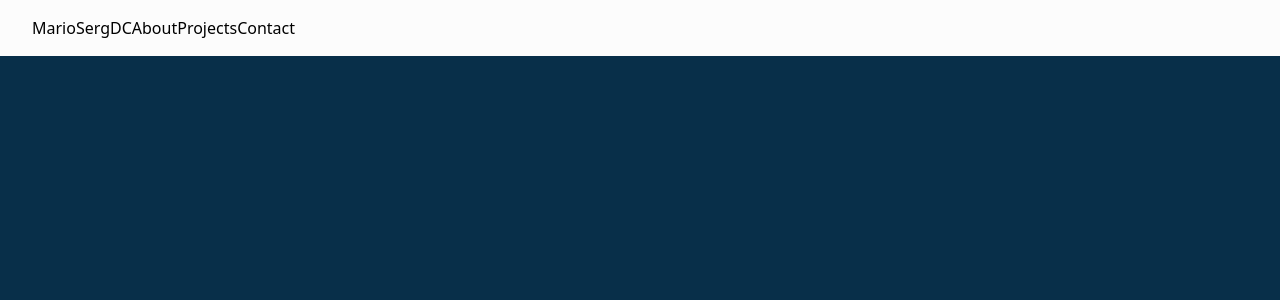
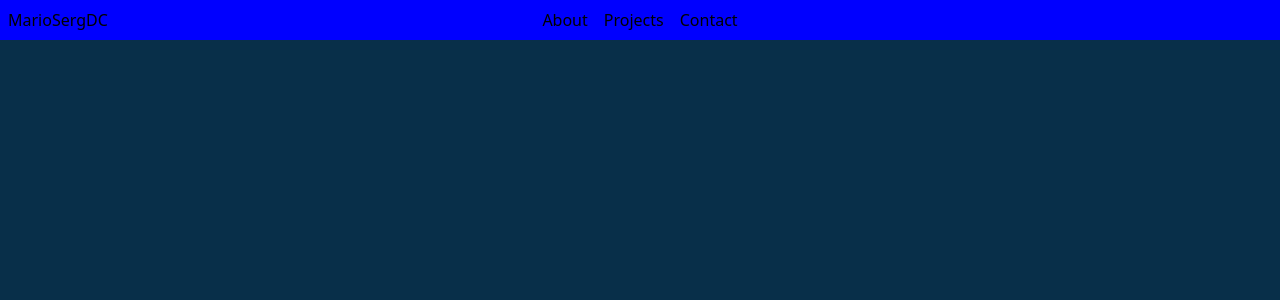
Before and after one commit to mariosergdc/portfolio, a React (Vite) app: page / in a window 1280 px wide. Shown: the top 300 px of the page. Built offline with nearby package versions, Linux system fonts and the light colour scheme.

Commit message:
working on navbar

```diff
--- a/src/App.tsx
+++ b/src/App.tsx
@@ -2,7 +2,7 @@ import NavBar from "./components/NavBar";
 
 export default function App() {
   return (
-    <div className="relative flex min-h-screen flex-col  overflow-hidden bg-sky-950">
+    <div className="relative flex items-center min-h-screen flex-col  overflow-hidden bg-sky-950 w-screen">
       <NavBar />
     </div>
   );
--- a/src/components/Menu.tsx
+++ b/src/components/Menu.tsx
@@ -1,10 +1,12 @@
 const Menu = () => {
   return (
-    <ul className="flex">
-      <li>About</li>
-      <li>Projects</li>
-      <li>Contact</li>
-    </ul>
+    <nav className="hidden md:flex md:justify-center">
+      <ul className="flex flex-col  md:flex-row gap-4 ">
+        <li>About</li>
+        <li>Projects</li>
+        <li>Contact</li>
+      </ul>
+    </nav>
   );
 };
 
--- a/src/components/NavBar.tsx
+++ b/src/components/NavBar.tsx
@@ -2,8 +2,8 @@ import Menu from "./Menu";
 
 const NavBar = () => {
   return (
-    <header className="flex navbar py-4 lg:px-8">
-      <h1 className="">MarioSergDC</h1>
+    <header className="container grid grid-cols-3 navbar h-10 items-center ">
+      <h1 className="pl-2">MarioSergDC</h1>
       <Menu />
     </header>
   );
--- a/src/index.css
+++ b/src/index.css
@@ -3,5 +3,5 @@
 @tailwind utilities;
 
 .navbar {
-  background-color: #fcfcfc;
+  background-color: blue;
 }
```
